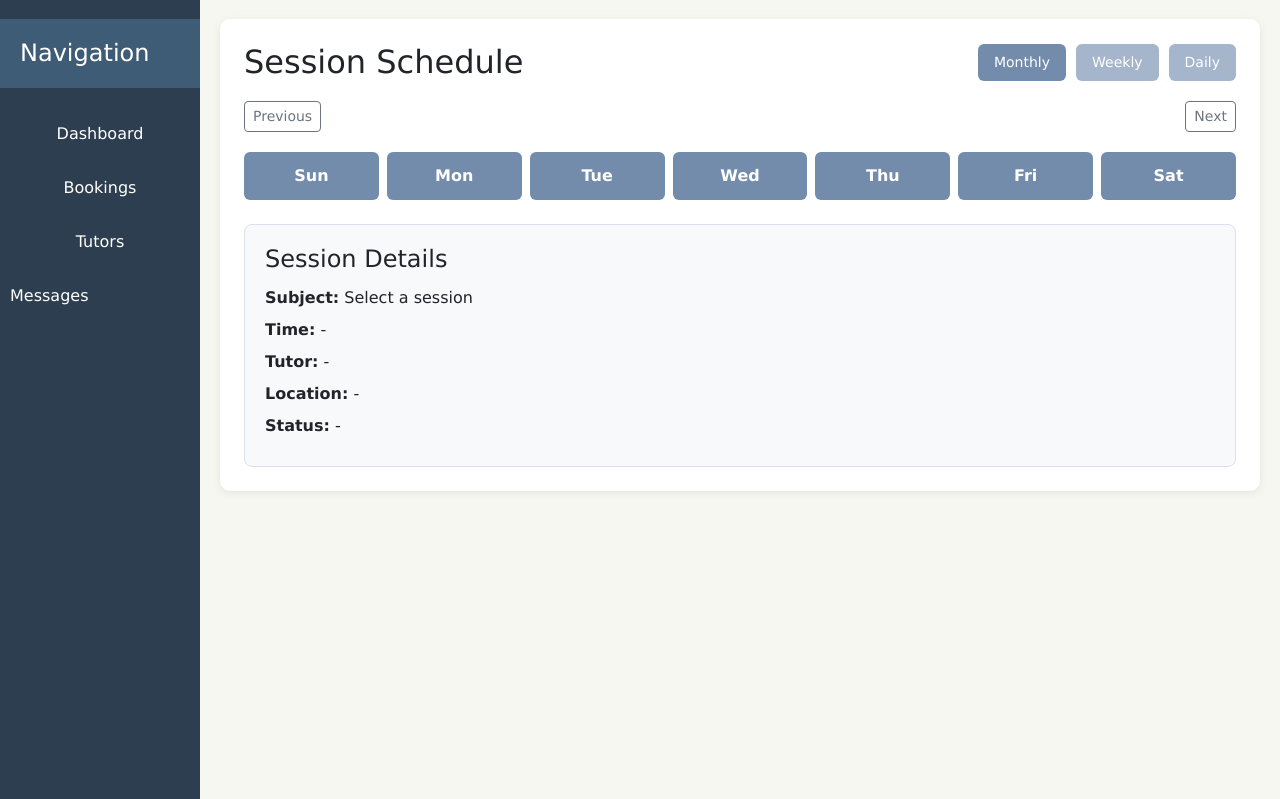
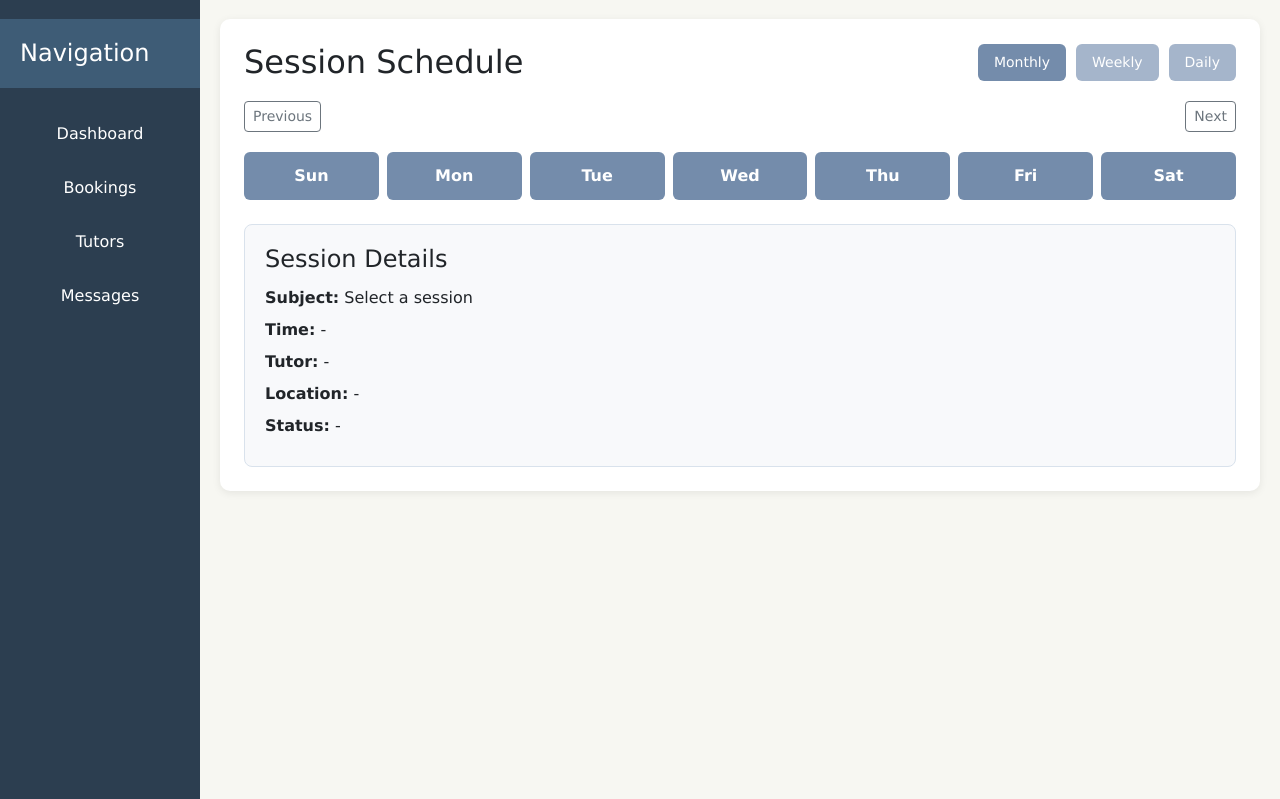
Before and after one commit to kaylahhoang/agileweb, a Flask app: page /bookings in a window 1280 px wide. Shown: the part 79-878 px from the top of the page. Run offline with Flask 3, Linux system fonts and the light colour scheme; a user stored in the database is signed in.

Commit message:
Fixed alignment of the messaging sidebar

```diff
--- a/app/templates/base.html
+++ b/app/templates/base.html
@@ -137,10 +137,10 @@
                 <a class="nav-link text-white" href="/tutors">Tutors</a>
             </li>
             <li class="nav-item">
-                <a class="nav-link text-white d-flex align-items-center gap-2" href="/messages">
+                <a class="nav-link text-white" href="/messages">
                     Messages
                     {% if unread_count %}
-                    <span class="badge bg-primary rounded-pill" style="font-size:0.7rem;">{{ unread_count }}</span>
+                    <span class="badge bg-primary rounded-pill ms-1" style="font-size:0.7rem; vertical-align:middle;">{{ unread_count }}</span>
                     {% endif %}
                 </a>
             </li>
```
